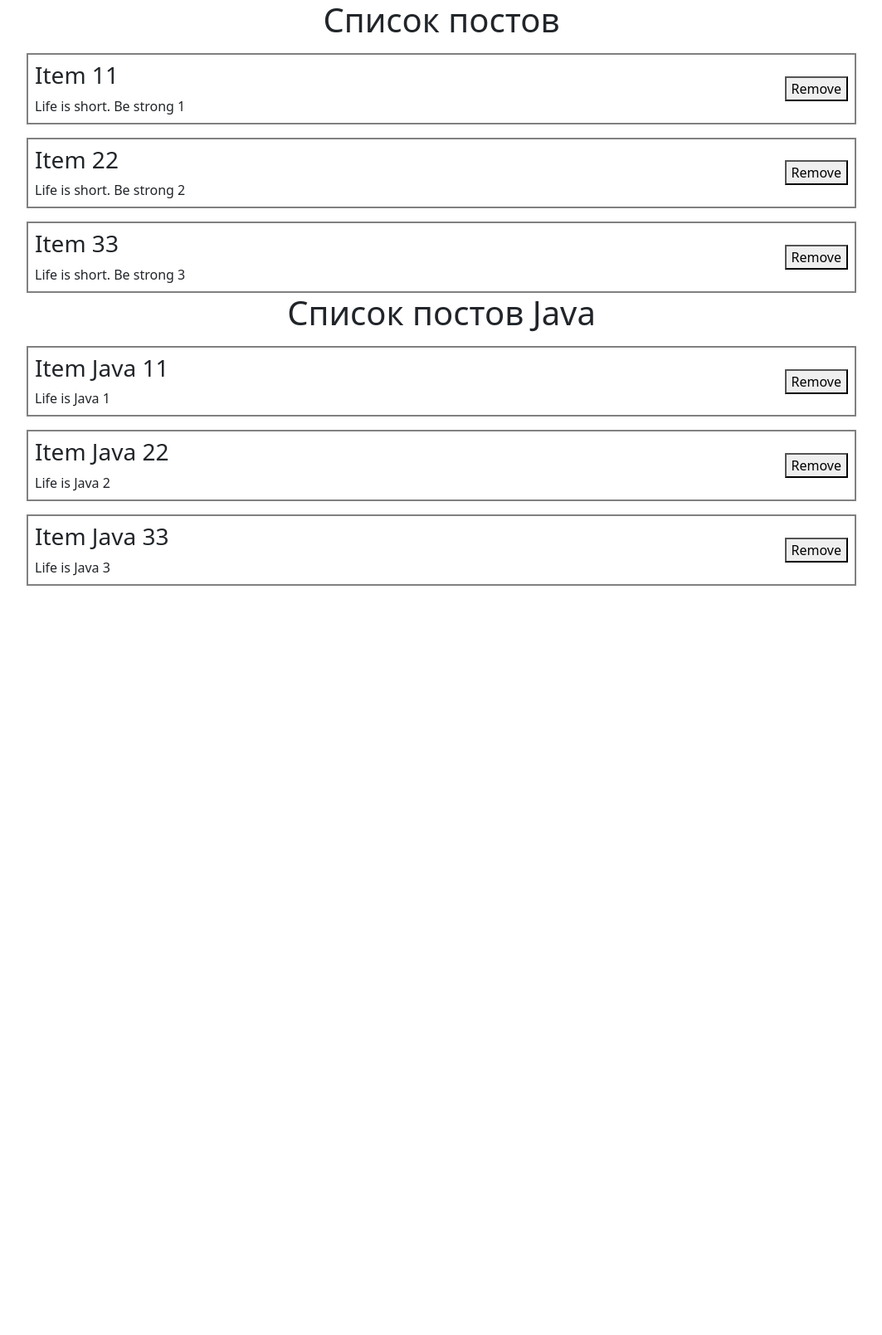
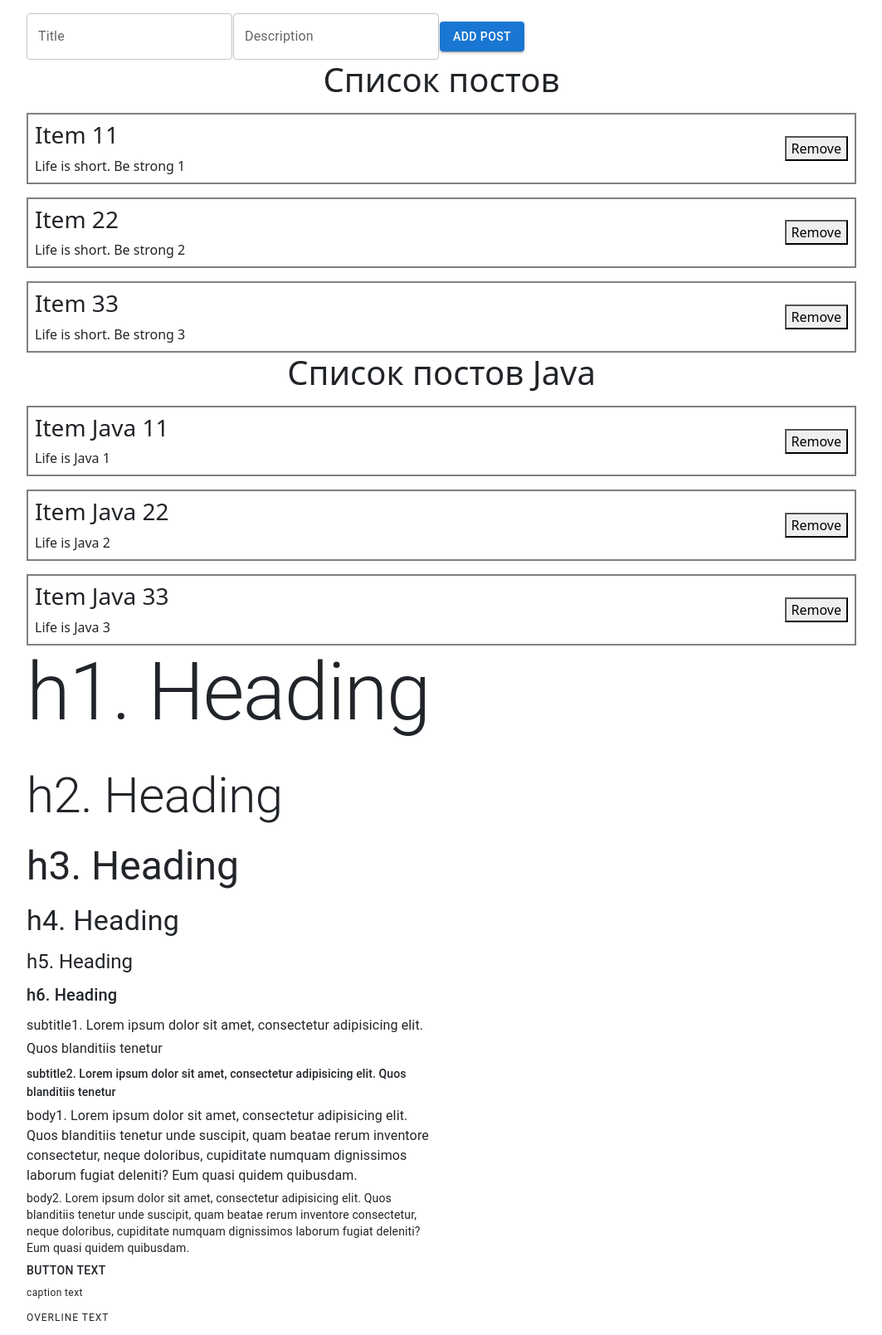
Before and after one commit to dinosavr/slomal, a React (Create React App) app: page / in a window 1280 px wide. Shown: the whole page at 83% size, without its empty margins (108-1171 px from the left). Before the commit the page ends 800 px from the top, so only its background shows below. Built offline with nearby package versions, Linux system fonts and the light colour scheme.

Commit message:
add: material UI and other

```diff
--- a/package.json
+++ b/package.json
@@ -3,6 +3,10 @@
   "version": "0.1.0",
   "private": true,
   "dependencies": {
+    "@emotion/react": "^11.9.0",
+    "@emotion/styled": "^11.8.1",
+    "@fontsource/roboto": "^4.5.7",
+    "@mui/material": "^5.8.0",
     "@testing-library/jest-dom": "^5.16.4",
     "@testing-library/react": "^13.2.0",
     "@testing-library/user-event": "^13.5.0",
--- a/src/App.jsx
+++ b/src/App.jsx
@@ -1,4 +1,9 @@
 import React, { useState } from 'react';
+import 'normalize.css';
+import Box from '@mui/material/Box';
+import TextField from '@mui/material/TextField';
+import Typography from '@mui/material/Typography';
+import Button from '@mui/material/Button';
 import PostList from './components/PostList';
 import './styles/App.scss';
 
@@ -17,8 +22,73 @@ function App() {
 
   return (
     <div className="App">
+      <Box
+        component="form"
+        sx={{
+          display: 'flex',
+          alignItems: 'center',
+          justifyContent: 'space-between',
+          width: 600,
+          mt: 2,
+        }}
+        noValidate
+        autoComplete="off"
+      >
+        <TextField id="outlined-basic" label="Title" variant="outlined" />
+        <TextField id="filled-basic" label="Description" variant="outlined" />
+        <Button variant="contained">Add Post</Button>
+      </Box>
       <PostList posts={posts} title="Список постов" />
       <PostList posts={postsJava} title="Список постов Java" />
+      <Box sx={{ width: '100%', maxWidth: 500 }}>
+        <Typography variant="h1" component="div" gutterBottom>
+          h1. Heading
+        </Typography>
+        <Typography variant="h2" gutterBottom component="div">
+          h2. Heading
+        </Typography>
+        <Typography variant="h3" gutterBottom component="div">
+          h3. Heading
+        </Typography>
+        <Typography variant="h4" gutterBottom component="div">
+          h4. Heading
+        </Typography>
+        <Typography variant="h5" gutterBottom component="div">
+          h5. Heading
+        </Typography>
+        <Typography variant="h6" gutterBottom component="div">
+          h6. Heading
+        </Typography>
+        <Typography variant="subtitle1" gutterBottom component="div">
+          subtitle1. Lorem ipsum dolor sit amet, consectetur adipisicing elit. Quos
+          blanditiis tenetur
+        </Typography>
+        <Typography variant="subtitle2" gutterBottom component="div">
+          subtitle2. Lorem ipsum dolor sit amet, consectetur adipisicing elit. Quos
+          blanditiis tenetur
+        </Typography>
+        <Typography variant="body1" gutterBottom>
+          body1. Lorem ipsum dolor sit amet, consectetur adipisicing elit. Quos blanditiis
+          tenetur unde suscipit, quam beatae rerum inventore consectetur, neque doloribus,
+          cupiditate numquam dignissimos laborum fugiat deleniti? Eum quasi quidem
+          quibusdam.
+        </Typography>
+        <Typography variant="body2" gutterBottom>
+          body2. Lorem ipsum dolor sit amet, consectetur adipisicing elit. Quos blanditiis
+          tenetur unde suscipit, quam beatae rerum inventore consectetur, neque doloribus,
+          cupiditate numquam dignissimos laborum fugiat deleniti? Eum quasi quidem
+          quibusdam.
+        </Typography>
+        <Typography variant="button" display="block" gutterBottom>
+          button text
+        </Typography>
+        <Typography variant="caption" display="block" gutterBottom>
+          caption text
+        </Typography>
+        <Typography variant="overline" display="block" gutterBottom>
+          overline text
+        </Typography>
+      </Box>
     </div>
   );
 }
--- a/src/styles/App.scss
+++ b/src/styles/App.scss
@@ -1,3 +1,3 @@
-@import-normalize;
 @import "~bootstrap/scss/bootstrap";
+@import "_fonts";
 @import "_main";
--- /dev/null
+++ b/src/styles/_fonts.scss
@@ -0,0 +1,4 @@
+import {@fontsource/roboto/300.css};
+import {@fontsource/roboto/400.css};
+import {@fontsource/roboto/500.css};
+import {@fontsource/roboto/700.css};
```
Also changed, not shown: 1 other file (tests, documents, lock files or other folders).
